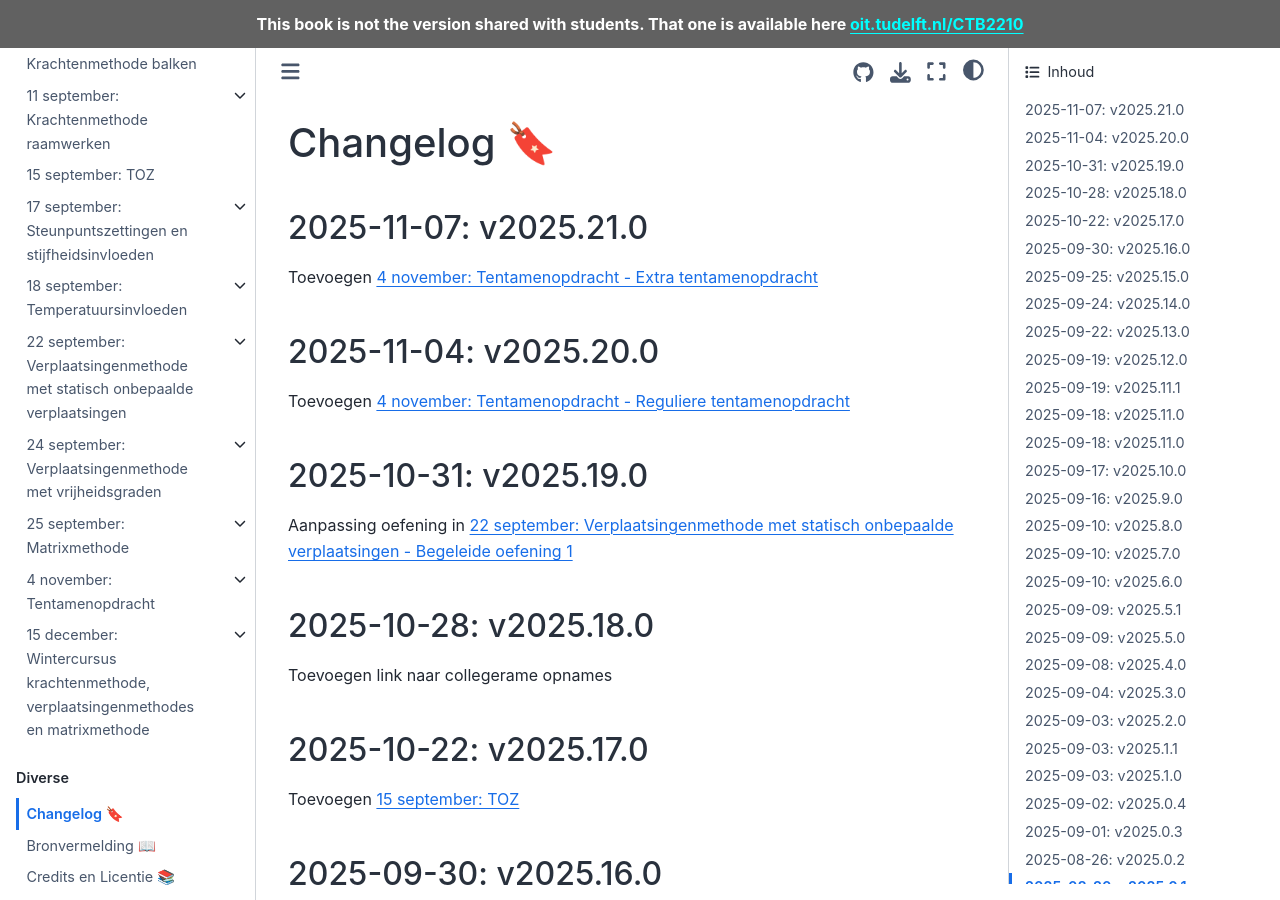
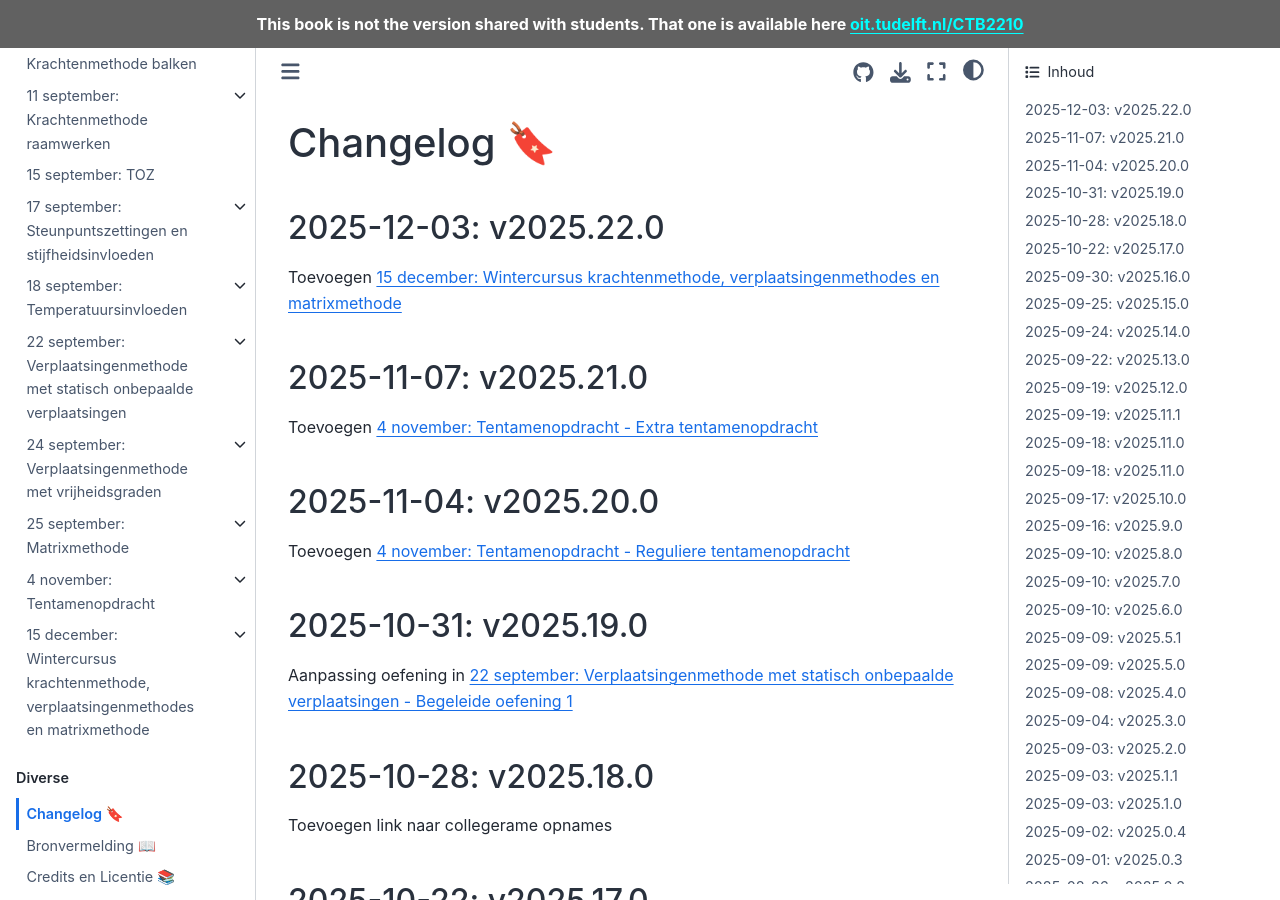
Before and after one commit to TUDelft-books/CTB2210, a Jupyter Book: the page built from book/changelog.md, in a window 1280 px wide and 900 px high. Built offline with Jupyter Book 1.0.4 settings and Sphinx 7.4.7 and the Sphinx Book theme 1.1.4, drawn with Linux system fonts in a browser that asks for light colours; comment, search, counter and statistics services are not loaded.

Commit message:
Update changelog.md

```diff
--- a/book/changelog.md
+++ b/book/changelog.md
@@ -1,4 +1,7 @@
 # Changelog 🔖
+
+## 2025-12-03: v2025.22.0
+Toevoegen [15 december: Wintercursus krachtenmethode, verplaatsingenmethodes en matrixmethode](./wintercursus_1/lesson.md)
 
 ## 2025-11-07: v2025.21.0
 Toevoegen [4 november: Tentamenopdracht - Extra tentamenopdracht](./exam/exam2.md)
```
